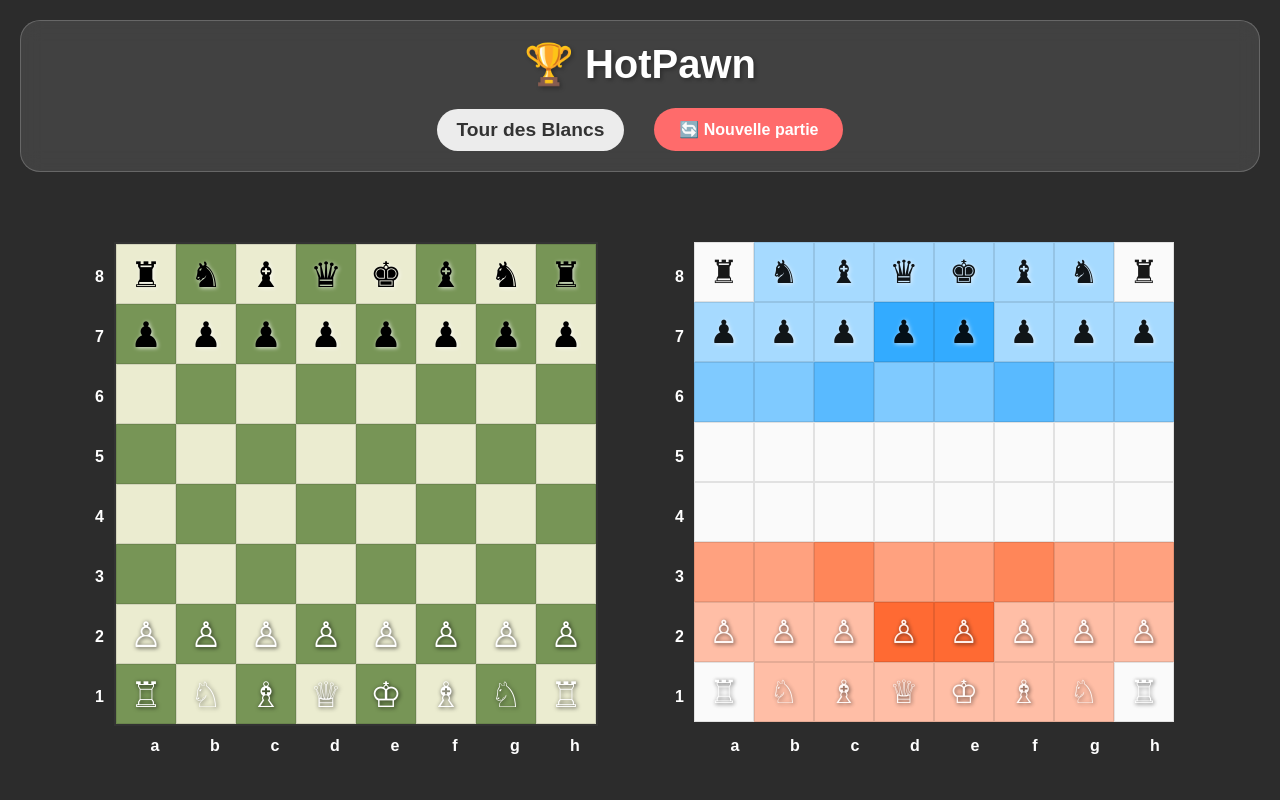
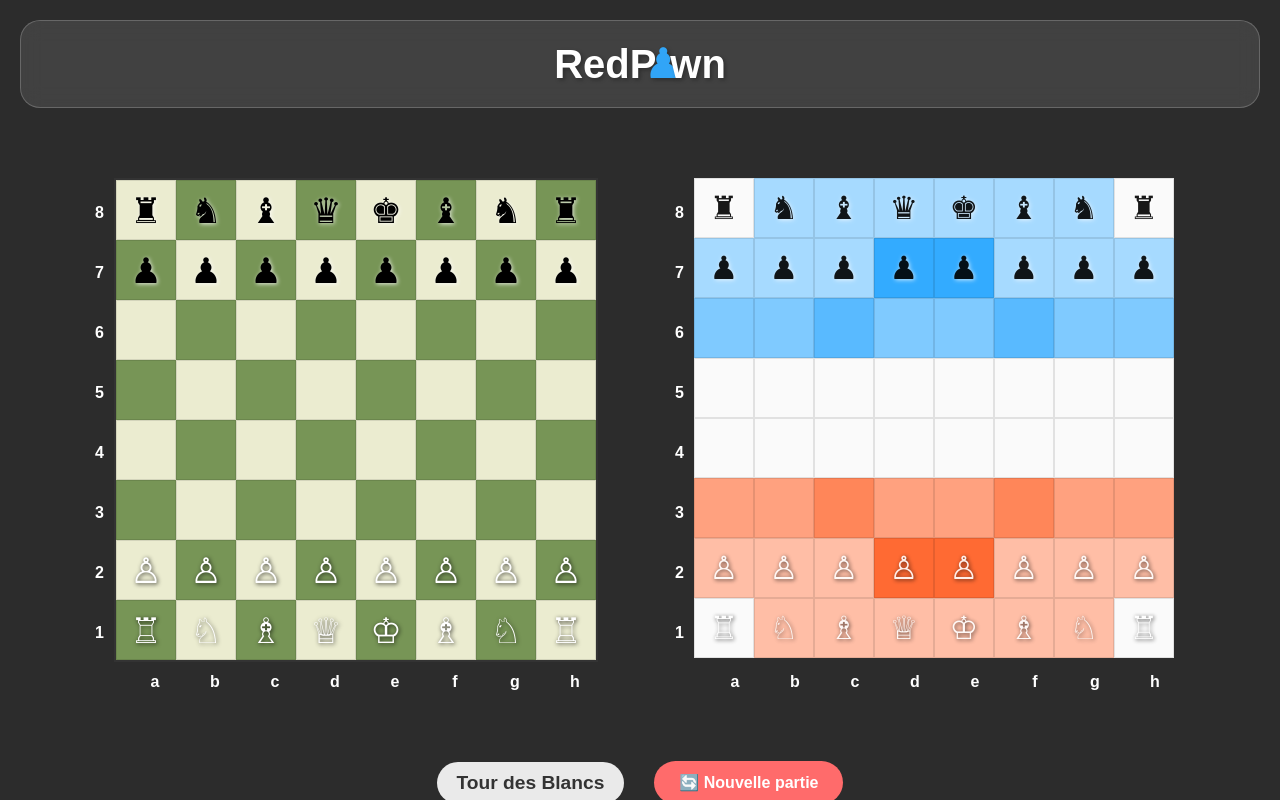
Before and after one commit to pixelsmill/chess-outpost, an Angular app: page / in a window 1280 px wide. Built offline with nearby package versions, Linux system fonts and the light colour scheme.

Commit message:
logo + controls move

```diff
--- a/src/app/app.component.html
+++ b/src/app/app.component.html
@@ -1,18 +1,10 @@
 <div class="chess-app">
   <!-- En-tête avec contrôles -->
   <div class="header">
-    <h1>🏆 HotPawn</h1>
-    <div class="controls">
-      <div class="game-status">
-        <h2 [class.checkmate]="isGameOver" [class.check]="isCheck">
-          {{ gameStatus }}
-        </h2>
-      </div>
-
-      <button (click)="resetGame()" class="reset-btn">
-        🔄 Nouvelle partie
-      </button>
-    </div>
+    <h1>
+      <span>Red</span><span class="letter-spacing-small">P</span
+      ><span class="red-pawn">♟</span>wn
+    </h1>
   </div>
 
   <!-- Conteneur des échiquiers côte à côte -->
@@ -23,8 +15,19 @@
     <!-- Heatmap de contrôle -->
     <app-heatmap [position]="currentPosition()"></app-heatmap>
 
-    <!-- Carte topographique -->
-    <app-topographic [position]="currentPosition()"></app-topographic>
+    <!-- Disabled Carte topographique -->
+    <!-- <app-topographic [position]="currentPosition()"></app-topographic> -->
+  </div>
+
+  <!-- Conteneur des contrôles -->
+  <div class="controls">
+    <div class="game-status">
+      <h2 [class.checkmate]="isGameOver" [class.check]="isCheck">
+        {{ gameStatus }}
+      </h2>
+    </div>
+
+    <button (click)="resetGame()" class="reset-btn">🔄 Nouvelle partie</button>
   </div>
 
   <!-- Panneau d'informations -->
--- a/src/app/app.component.scss
+++ b/src/app/app.component.scss
@@ -17,17 +17,26 @@
   h1 {
     color: white;
     font-size: 2.5rem;
-    margin: 0 0 20px 0;
+    margin: 0;
     text-shadow: 2px 2px 4px rgba(0, 0, 0, 0.3);
+    .letter-spacing-small {
+      letter-spacing: -0.3em;
+    }
+    .red-pawn {
+      color: #31a5f7;
+      letter-spacing: -0.25em;
+    }
+  }
 }
 
+// Conteneur des contrôles (maintenant indépendant)
 .controls {
   display: flex;
   flex-wrap: wrap;
   justify-content: center;
   align-items: center;
   gap: 30px;
-  }
+  margin-bottom: 30px;
 
   .game-status {
     h2 {
@@ -227,11 +236,11 @@
     h1 {
       font-size: 1.8rem;
     }
+  }
 
   .controls {
     flex-direction: column;
     gap: 15px;
-    }
   }
 
   .boards-container {
```
Lines whose indentation alone changed are shown as unchanged.
